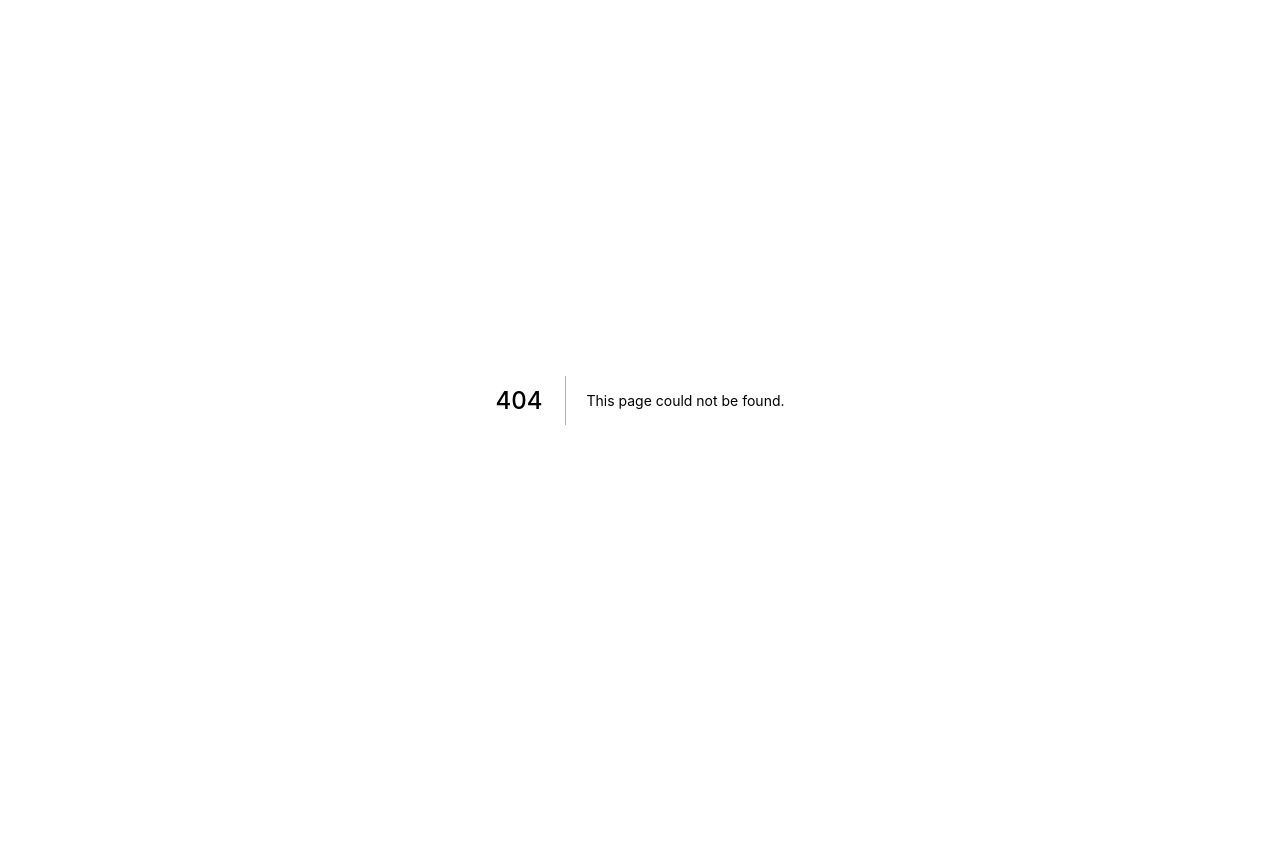
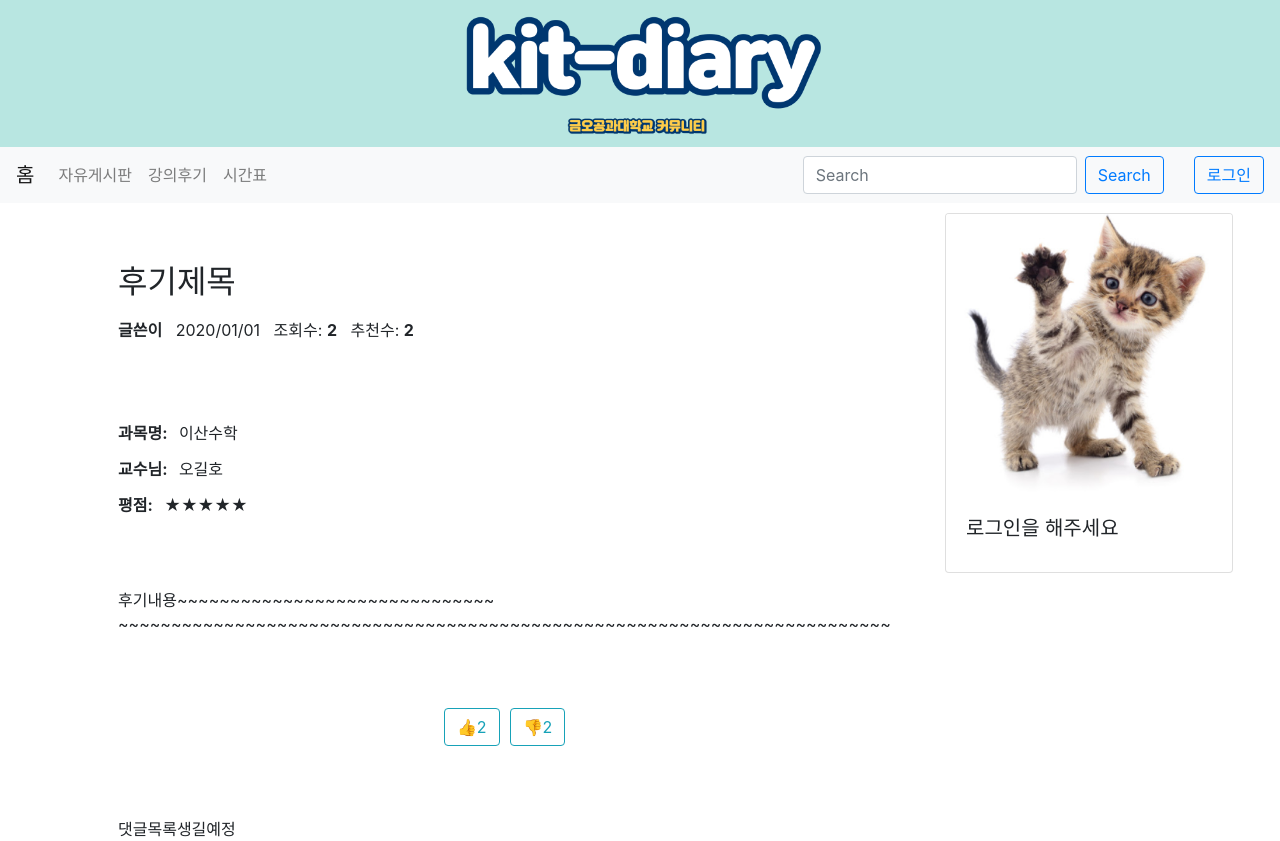
Before and after one commit to JeongJin984/Kit-Diary, a Next.js app in the folder front/: page /ReviewContent in a window 1280 px wide. Before the commit this address had no page. Before the commit the page ends 800 px from the top, so only its background shows below. Built offline with nearby package versions, Linux system fonts and the light colour scheme.

Commit message:
[add ReviewContent and modified ReviewCard]

```diff
--- /dev/null
+++ b/front/components/Comments.jsx
@@ -0,0 +1,83 @@
+import React, { Component } from 'react';
+import Pagination from './common/pagination';
+import {paginate} from '../utils/paginate'
+import Link from 'next/link';
+
+export default class Comments extends Component {
+  getComments = () => {
+    const comments = [
+      { id: 1, title: "제목1", writer: "쓰니1", release: "2020-01-01", view:"2", like:"0" },
+      { id: 2, title: "제목2", writer: "쓰니2", release: "2020-01-01", view:"2", like:"0" },
+      { id: 3, title: "제목3", writer: "쓰니3", release: "2020-01-01", view:"2", like:"0" },
+      { id: 4, title: "제목4", writer: "쓰니4", release: "2020-01-01", view:"2", like:"0" },
+      { id: 5, title: "제목5", writer: "쓰니5", release: "2020-01-01", view:"2", like:"0" },
+      { id: 6, title: "제목6", writer: "쓰니6", release: "2020-01-01", view:"2", like:"0" },
+      { id: 7, title: "제목7", writer: "쓰니7", release: "2020-01-01", view:"2", like:"0" },
+      { id: 8, title: "제목8", writer: "쓰니8", release: "2020-01-01", view:"2", like:"0" },
+      { id: 9, title: "제목9", writer: "쓰니9", release: "2020-01-01", view:"2", like:"0" },
+      { id: 10, title: "제목10", writer: "쓰니10", release: "2020-01-01", view:"2", like:"0" },
+      { id: 11, title: "제목11", writer: "쓰니11", release: "2020-01-01", view:"2", like:"0" },
+    ]
+    return comments;
+  }
+
+  state = {
+    currentPage:1,
+    comments: this.getComments(),
+    pageSize: 10 // 한 페이지에 보여줄 아이템 개수
+  }
+
+  handlePageChange = (page) => {
+    this.setState({ currentPage: page }); // 페이지 수 클릭 시 현재 페이지 변경
+  }
+
+  render() {
+    const { length: count } = this.state.comments;
+    const {pageSize, currentPage, comments: allcomments} =this.state;
+
+    if (count === 0)
+      return <p><br></br>아무글도 없습니다. 댓글을 작성해주세요.</p>
+
+    const comments = paginate(allcomments, currentPage,pageSize)
+
+    return (
+      <React.Fragment>
+        <p><br></br>{count} 개의 댓글이 있습니다.</p>
+
+        <table className="table" className="table table-hover">
+          <thead>
+            <tr>
+              <th width="2%">번호</th>
+              <th width="20%">제목</th>
+              <th width="4%">작성자</th>
+              <th width="4%">날짜</th>
+              <th width="2%">조회</th>
+              <th width="2%">추천</th>
+            </tr>
+          </thead>
+          <tbody>
+            {comments.map(comment =>
+            <Link href={`/FreecommentContent#id:${comment.id}`}>
+              <tr key={comment.id}>
+                <td>{comment.id}</td>
+                <td>{comment.title}</td>
+                <td>{comment.writer}</td>
+                <td>{comment.release}</td>
+                <td>{comment.view}</td>
+                <td>{comment.like}</td>
+              </tr>
+              </Link>
+            )}
+          </tbody>
+        </table>
+
+        <Pagination
+          itemsCount={count}
+          pageSize={pageSize}
+          currentPage={currentPage}
+          onPageChange={this.handlePageChange}
+        />
+      </React.Fragment>
+    );
+  }
+}
--- a/front/components/ReviewCard.jsx
+++ b/front/components/ReviewCard.jsx
@@ -2,20 +2,21 @@ import React, { Component } from 'react';
 import Pagination from './common/pagination';
 import { paginate } from '../utils/paginate'
 import { Card, Row, Col, Container } from 'react-bootstrap';
+import Link from 'next/link';
 
 export default class ReviewCard extends Component {
     getReviews = () => {
         const reviews = [
-            { id: 1, class: "MSC", subjectName: "이산수학", professor: "오길호 교수님", time: "월34 목3", star: "★★★★★", text: "내용~~~너무길면 ...으로 바꿀수 있나요?", like: "0" },
-            { id: 2, class: "MSC", subjectName: "이산수학", professor: "오길호 교수님", time: "월34 목3", star: "★★★★★", text: "내용", like: "0" },
-            { id: 3, class: "MSC", subjectName: "이산수학", professor: "오길호 교수님", time: "월34 목3", star: "★★★★★", text: "내용", like: "0" },
-            { id: 4, class: "MSC", subjectName: "이산수학", professor: "오길호 교수님", time: "월34 목3", star: "★★★★★", text: "내용", like: "0" },
-            { id: 5, class: "MSC", subjectName: "이산수학", professor: "오길호 교수님", time: "월34 목3", star: "★★★★★", text: "내용", like: "0" },
-            { id: 6, class: "MSC", subjectName: "이산수학", professor: "오길호 교수님", time: "월34 목3", star: "★★★★★", text: "내용", like: "0" },
-            { id: 7, class: "MSC", subjectName: "이산수학", professor: "오길호 교수님", time: "월34 목3", star: "★★★★★", text: "내용", like: "0" },
-            { id: 8, class: "MSC", subjectName: "이산수학", professor: "오길호 교수님", time: "월34 목3", star: "★★★★★", text: "내용", like: "0" },
-            { id: 9, class: "MSC", subjectName: "이산수학", professor: "오길호 교수님", time: "월34 목3", star: "★★★★★", text: "내용", like: "0" },
-            { id: 10, class: "MSC", subjectName: "이산수학", professor: "오길호 교수님", time: "월34 목3", star: "★★★★★", text: "내용", like: "0" },
+            { id: 1, classification: "MSC", class: "이산수학", professor: "오길호", star: "★★★", contents: "내용~~~너무길면 ...으로 바꿀수 있나요?", like: "0",dislike:"0" },
+            { id: 2, classification: "MSC", class: "이산수학", professor: "오길호", star: "★★★★★", contents: "내용~~~~~~~~~~~~~~~~~~~~~~~~~~~~", like: "0",dislike:"0" },
+            { id: 3, classification: "MSC", class: "이산수학", professor: "오길호", star: "★★★★★", contents: "내용", like: "0",dislike:"0" },
+            { id: 4, classification: "MSC", class: "이산수학", professor: "오길호", star: "★★★★★", contents: "내용", like: "0",dislike:"0" },
+            { id: 5, classification: "MSC", class: "이산수학", professor: "오길호", star: "★★★★★", contents: "내용", like: "0",dislike:"0" },
+            { id: 6, classification: "MSC", class: "이산수학", professor: "오길호", star: "★★★★★", contents: "내용", like: "0",dislike:"0" },
+            { id: 7, classification: "MSC", class: "이산수학", professor: "오길호", star: "★★★★★", contents: "내용", like: "0",dislike:"0" },
+            { id: 8, classification: "MSC", class: "이산수학", professor: "오길호", star: "★★★★★", contents: "내용", like: "0",dislike:"0" },
+            { id: 9, classification: "MSC", class: "이산수학", professor: "오길호", star: "★★★★★", contents: "내용", like: "0",dislike:"0" },
+            { id: 10, classification: "MSC", class: "이산수학", professor: "오길호", star: "★★★★★", contents: "내용", like: "0",dislike:"0" },
         ]
         return reviews;
     }
@@ -44,16 +45,18 @@ export default class ReviewCard extends Component {
                 <Container style={{ marginLeft: "70px" }}>
                     <Row>
                 {reviews.map(review =>
-                    <Card border="info" style={{width:"23%", height:"250px",margin:"30px"}}>
-                        <Card.Header>{review.class}</Card.Header>
+                    <Link href={`/ReviewContent#id:${review.id}`}>
+                    <Card border="info" style={{width:"23%", height:"290px",margin:"30px"}}>
+                        <Card.Header>{review.classification}</Card.Header>
                         <Card.Body>
-                            <Card.Title>{review.subjectName}</Card.Title>
-                            <Card.Subtitle>{review.professor}<br />{review.time}</Card.Subtitle>
-                            <Card.Text>
-                                {review.star}<br />{review.text}
-                            </Card.Text>
+                            <Card.Title style={{textAlign:"center", marginBottom:"25px"}}><b>{review.class}</b></Card.Title>
+                            <Card.Subtitle style={{textAlign:"center"}} ><b>{review.professor}</b> 교수님</Card.Subtitle>
+                            <Card.Text style={{textAlign:"center",color:"#EECC00",fontSize:"25px"}}><b>{review.star}</b></Card.Text>
+                            <Card.Text style={{fontSize:"13px", marginTop:"20px"}}>{review.contents}</Card.Text>
+                            <Card.Text style={{fontSize:"15px",textAlign:"center", marginTop:"3px"}} >{review.like}👍 {review.dislike}👎</Card.Text>
                         </Card.Body>
                     </Card>
+                    </Link>
                 )}
                 </Row>
                 </Container>
--- a/front/pages/FreeBoardContent.js
+++ b/front/pages/FreeBoardContent.js
@@ -2,6 +2,7 @@ import React from 'react';
 import AppLayout from '../components/AppLayout';
 import {Button, FormControl, FormGroup, Form, Container, Row,Col} from 'react-bootstrap'
 import BoardsPage from '../components/BoardsPage';
+import Comments from '../components/Comments'
 
 const FreeBoardContent = () => {
     return(
@@ -22,11 +23,12 @@ const FreeBoardContent = () => {
                     ~~~~~~~~~~~~~~~~~~~~~~~~~~~~~~~~~~~~~~~~~~~~~~~~~~~~~~~~~~~~~~~~~~~~~~~~~
                 </Form.Row>
                 <Form.Row>
-                <Button variant="outline-info" style={{margin:"auto"}}>👍2</Button>{' '}
+                <Button variant="outline-info" style={{marginLeft:"45%"}}>👍2</Button>{' '}
+                <Button variant="outline-info" style={{marginLeft:"10px"}}>👎2</Button>{' '}
                 </Form.Row>
 
                 <Form.Row style={{marginTop:"10%"}}>
-                    댓글목록
+                    댓글목록생길예정
                 </Form.Row>
 
                 <Form.Row style={{marginTop:"10%"}}>
--- /dev/null
+++ b/front/pages/ReviewContent.js
@@ -0,0 +1,47 @@
+import React from 'react';
+import AppLayout from '../components/AppLayout';
+import { Button, FormControl, FormGroup, Form, Container, Row, Col } from 'react-bootstrap'
+import ReviewCard from '../components/ReviewCard';
+import Comments from '../components/Comments'
+
+const ReviewContent = () => {
+    return (
+        <AppLayout>
+            <Container style={{ width: "80%", margin: "auto" }}>
+                <Form.Row style={{ marginTop: "60px" }}>
+                    <Form.Label>
+                        <h2>후기제목</h2>
+                    </Form.Label>
+                </Form.Row>
+                <Form.Row>
+                    <Form.Label>
+                        <div><b>글쓴이</b>  &nbsp;  2020/01/01  &nbsp; 조회수: <b>2</b> &nbsp; 추천수: <b>2</b></div>
+                    </Form.Label>
+                </Form.Row>
+                <Form.Row style={{ marginTop: "10%" }}>
+                    <b>과목명: &nbsp;&nbsp; </b> 이산수학
+                </Form.Row>
+                <Form.Row style={{ marginTop: "12px" }}>
+                    <b>교수님: &nbsp;&nbsp; </b> 오길호
+                </Form.Row>
+                <Form.Row style={{ marginTop: "12px" }}>
+                    <b>평점: &nbsp;&nbsp;  </b> ★★★★★
+                </Form.Row>
+                <Form.Row style={{ marginTop: "10%", marginBottom: "10%" }}>
+                    후기내용~~~~~~~~~~~~~~~~~~~~~~~~~~~~~~<pre />
+                    ~~~~~~~~~~~~~~~~~~~~~~~~~~~~~~~~~~~~~~~~~~~~~~~~~~~~~~~~~~~~~~~~~~~~~~~~~
+                </Form.Row>
+                <Form.Row>
+                    <Button variant="outline-info" style={{ marginLeft: "45%" }}>👍2</Button>{' '}
+                    <Button variant="outline-info" style={{ marginLeft: "10px" }}>👎2</Button>{' '}
+                </Form.Row>
+
+                <Form.Row style={{ marginTop: "10%" }}>
+                    댓글목록생길예정
+                </Form.Row>
+            </Container>
+        </AppLayout>
+    );
+}
+
+export default ReviewContent;
```
